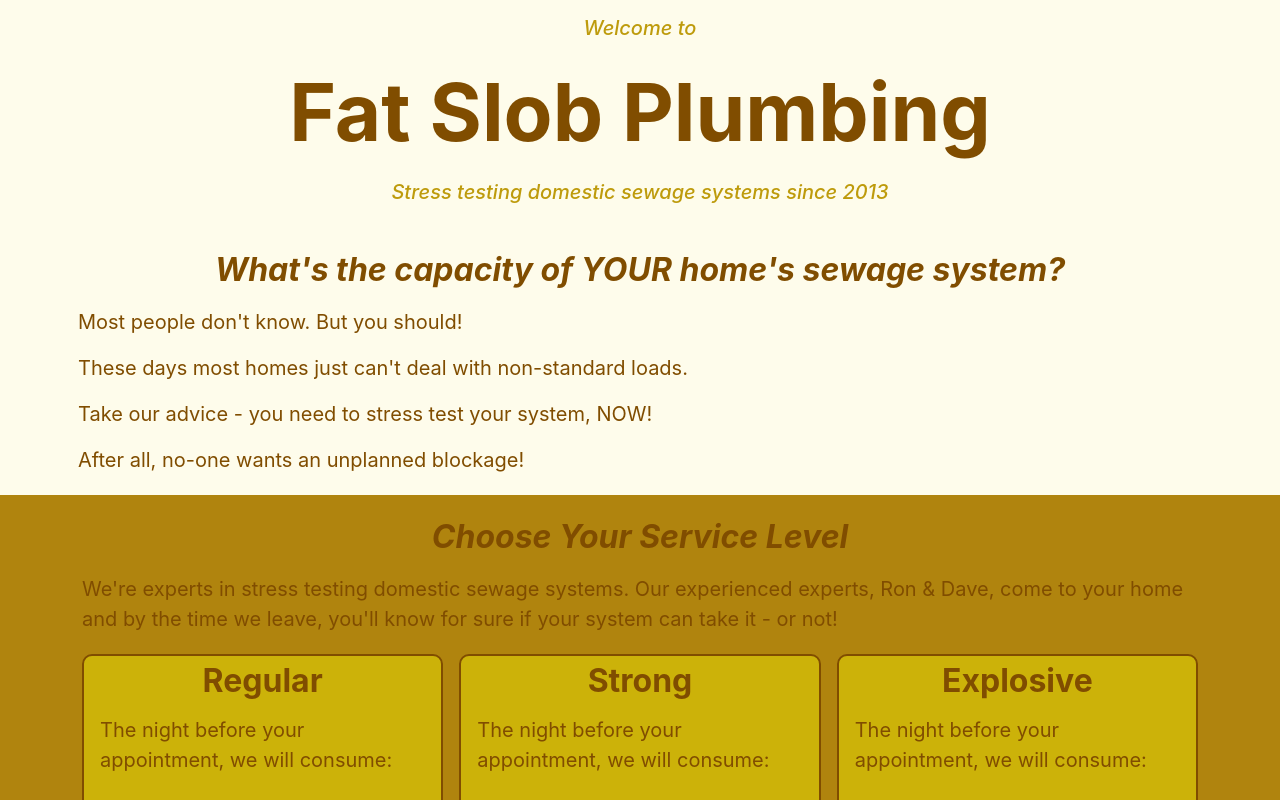
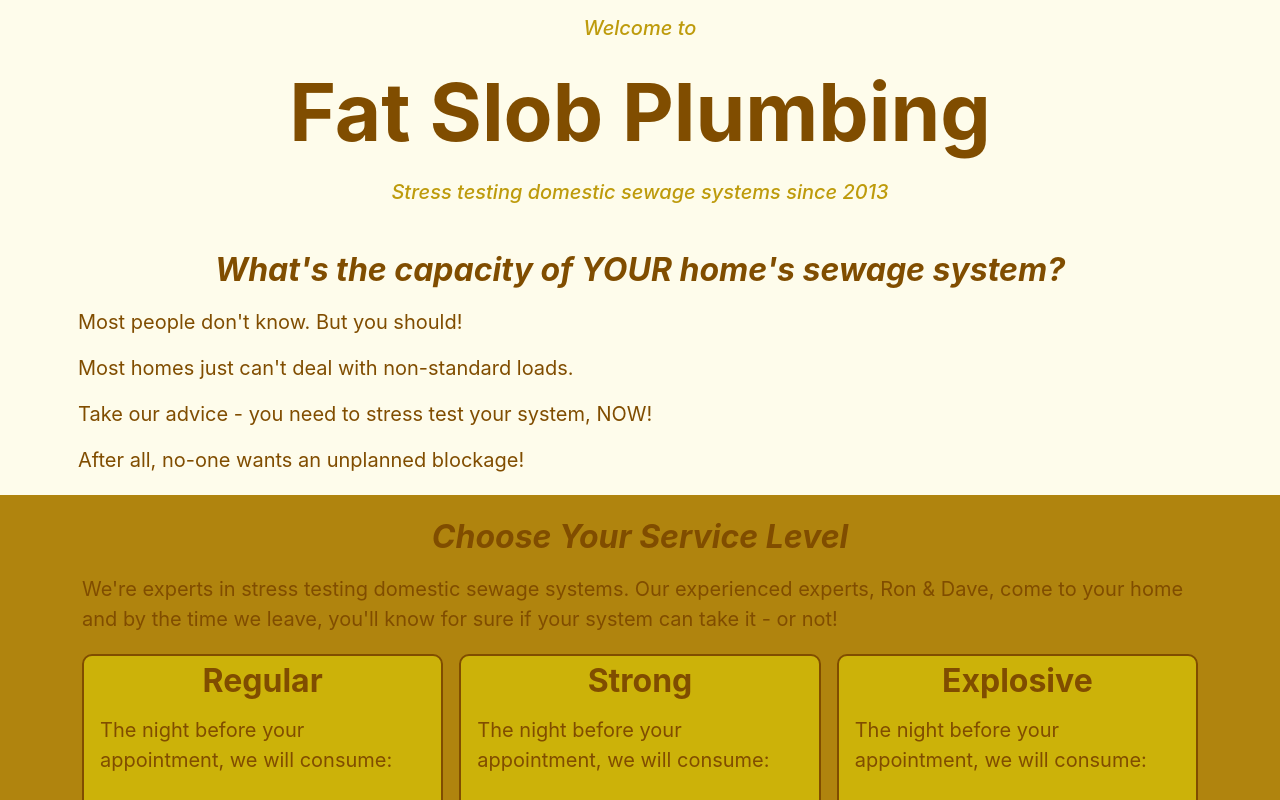
Before and after one commit to headexpanded/fat_slob_plumbing, a Next.js app: page / in a window 1280 px wide. Shown: the top 800 px of the page. Built offline with nearby package versions, Linux system fonts and the light colour scheme.

Commit message:
var colors

```diff
--- a/components/sections/IntroSection.tsx
+++ b/components/sections/IntroSection.tsx
@@ -17,7 +17,7 @@ return (
                 <div className="col-sm">
                     <Typography.SectionTitle content="What's the capacity of YOUR home's sewage system?"/>
                     <Typography.Paragraph content = "Most people don't know. But you should!"/>
-                    <Typography.Paragraph content="These days most homes just can't deal with non-standard loads."/>
+                    <Typography.Paragraph content="Most homes just can't deal with non-standard loads."/>
                     <Typography.Paragraph content = "Take our advice - you need to stress test your system, NOW!"/>
                     <Typography.Paragraph content = "After all, no-one wants an unplanned blockage!"/>
                 </div>
```
